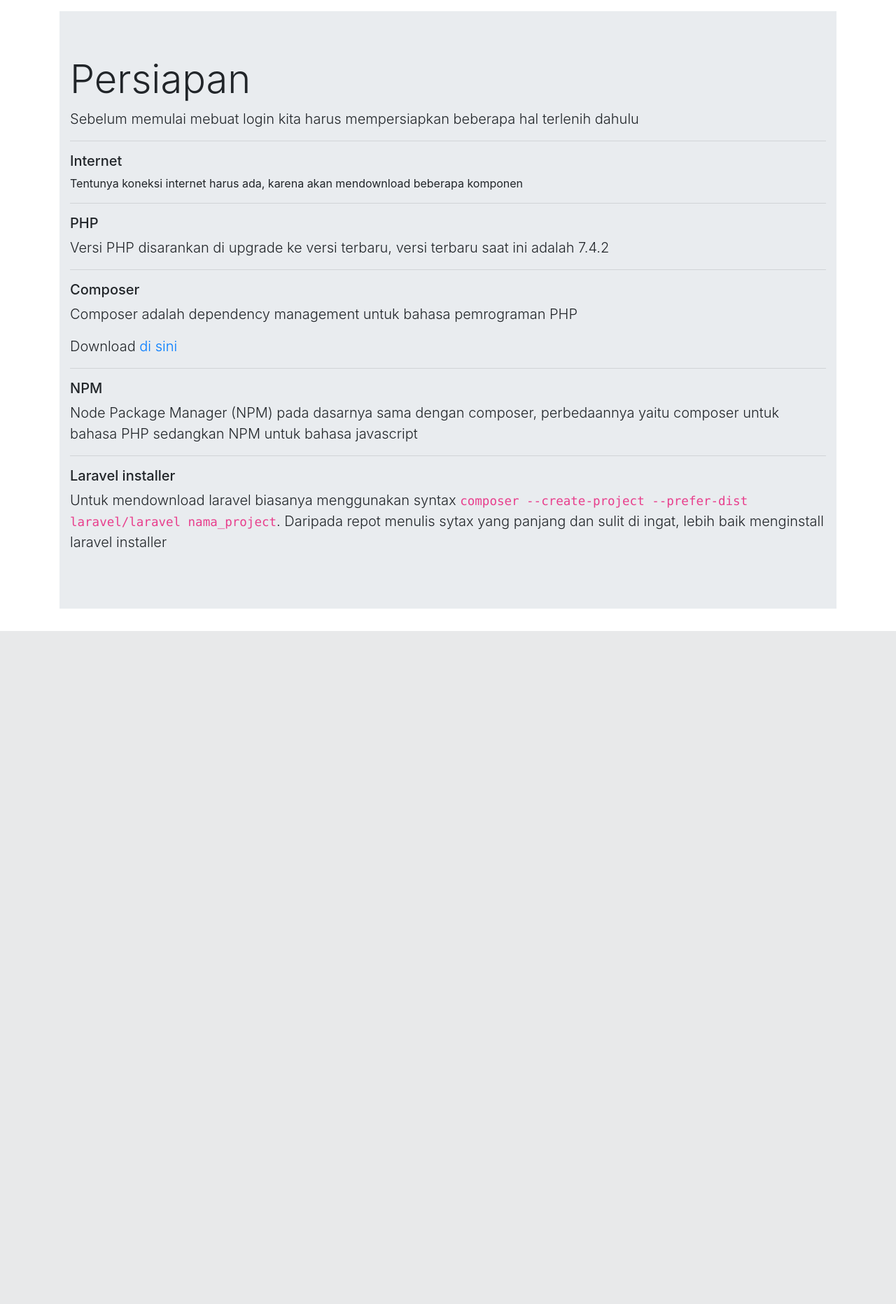
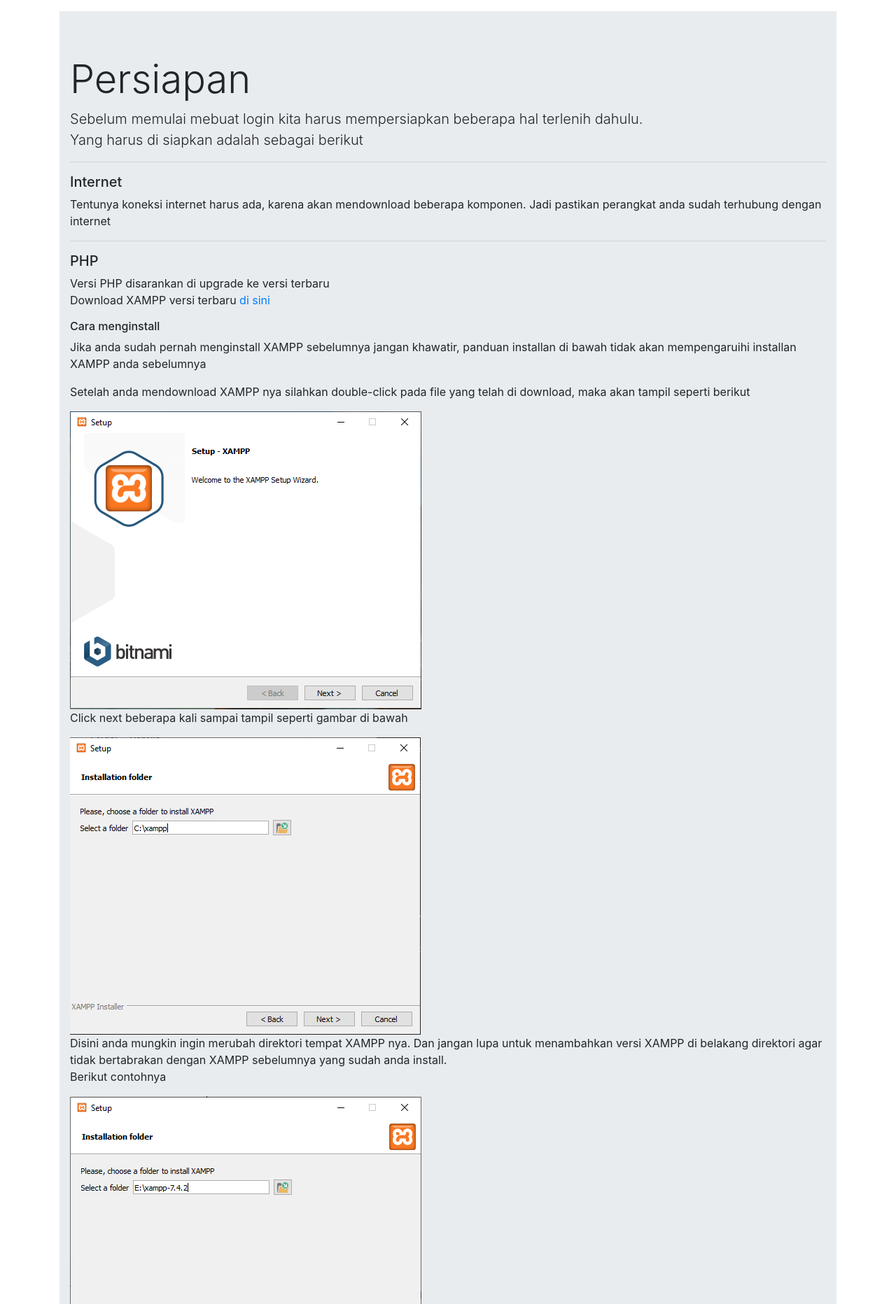
Before and after one commit to KNobHack/laravel-tutor, a PHP site: page /?page=persiapan in a window 1280 px wide. Shown: the part 56-1920 px from the top of the page at 70% size. Before the commit the page ends 958 px from the top, so only its background shows below. Run offline with PHP 8.4, Linux system fonts and the light colour scheme.

Commit message:
Welcome & persiapan xampp

```diff
--- a/persiapan.php
+++ b/persiapan.php
@@ -2,24 +2,34 @@
 <div class="jumbotron jumbotron-fluid">
     <div class="container">
         <h1 class="display-4">Persiapan</h1>
-        <p class="lead">Sebelum memulai mebuat login kita harus mempersiapkan beberapa hal terlenih dahulu</p>
+        <p class="lead">Sebelum memulai mebuat login kita harus mempersiapkan beberapa hal terlenih dahulu.<br>Yang harus di siapkan adalah sebagai berikut</p>
         <hr>
         <h5 class="display-10">Internet</h5>
-        <p>Tentunya koneksi internet harus ada, karena akan mendownload beberapa komponen</p>
+        <p>Tentunya koneksi internet harus ada, karena akan mendownload beberapa komponen. Jadi pastikan perangkat anda sudah terhubung dengan internet</p>
         <hr>
         <h5 class="display-10">PHP</h5>
-        <p class="lead">Versi PHP disarankan di upgrade ke versi terbaru, versi terbaru saat ini adalah 7.4.2</p>
+        <p>Versi PHP disarankan di upgrade ke versi terbaru<br>Download XAMPP versi terbaru <a href="https://www.apachefriends.org/" target="_blank">di sini</a></p>
+        <h6>Cara menginstall</h6>
+        <p>Jika anda sudah pernah menginstall XAMPP sebelumnya jangan khawatir, panduan installan di bawah tidak akan mempengaruihi installan XAMPP anda sebelumnya</p>
+        <p>Setelah anda mendownload XAMPP nya silahkan double-click pada file yang telah di download, maka akan tampil seperti berikut</p>
+        <img src="img/xampp1.PNG">
+        <p>Click next beberapa kali sampai tampil seperti gambar di bawah</p>
+        <img src="img/xampp2.PNG">
+        <p>Disini anda mungkin ingin merubah direktori tempat XAMPP nya. Dan jangan lupa untuk menambahkan versi XAMPP di belakang direktori agar tidak bertabrakan dengan XAMPP sebelumnya yang sudah anda install.<br>Berikut contohnya</p>
+        <img src="img/xampp3.PNG">
+        <p>Setelah itu click next sampai prosses instalasi di mulai, Kemudian tunggu.</p>
+        <p>Setelah selesai, buka folder XAMPP tadi lalu cari file bernama <code>xampp-control.exe</code>. Click kanan folder tersebut lalu pilih <code>Send to</code> kemudian <code>Desktop (create shortcut)</code></p>
+        <p>Lalu shortcut XAMPP akan muncul di desktop anda</p>
+        <img src="img/xampp4.PNG">
         <hr>
         <h5 class="display-10">Composer</h5>
-        <p class="lead">Composer adalah dependency management untuk bahasa pemrograman PHP</p>
-        <p class="lead">Download
-            <a href="https://getcomposer.com">di sini</a>
-        </p>
+        <p>Composer adalah dependency management untuk bahasa pemrograman PHP</p>
+        <p>Download composer <a href="https://getcomposer.org" target="_blank">di sini</a></p>
         <hr>
         <h5 class="display-10">NPM</h5>
-        <p class="lead">Node Package Manager (NPM) pada dasarnya sama dengan composer, perbedaannya yaitu composer untuk bahasa PHP sedangkan NPM untuk bahasa javascript</p>
+        <p>Node Package Manager (NPM) pada dasarnya sama dengan composer, perbedaannya yaitu composer untuk bahasa PHP sedangkan NPM untuk bahasa javascript</p>
         <hr>
         <h5 class="display-10">Laravel installer</h5>
-        <p class="lead">Untuk mendownload laravel biasanya menggunakan syntax <code>composer --create-project --prefer-dist laravel/laravel nama_project</code>. Daripada repot menulis sytax yang panjang dan sulit di ingat, lebih baik menginstall laravel installer</p>
+        <p>Untuk mendownload laravel biasanya menggunakan syntax <code>composer --create-project --prefer-dist laravel/laravel nama_project</code>. Daripada repot menulis sytax yang panjang dan sulit di ingat, lebih baik menginstall laravel installer</p>
     </div>
 </div>
--- a/welcome.php
+++ b/welcome.php
@@ -3,6 +3,8 @@
     <h1 class="display-4">Selamat Datang</h1>
     <p class="lead">Belajar membuat login menggunakan laravel</p>
     <hr class="my-4">
-    <p>Langsung aja mulai, click tombol mulai di bawah</p>
+    <p>Laravel adalah sebuah framework yang di khususkan untuk bahasa pemrograman PHP</p>
+    <p>Banyak sekali fitur yang bisa ku gunakan agar mempercepat pembuatan suatu situs web, Salah satunya yaitu membuat login tanpa menyentuh source code sama sekali. Tidak percaya???</p>
+    <p>Biar percaya langsung aja mulai tutorialnya, click tombol mulai di bawah</p>
     <a class="btn btn-primary btn-lg" href="./?page=persiapan" role="button">Mulai</a>
 </div>
```
Also changed, not shown: img/xampp1.PNG (added), img/xampp2.PNG (added), img/xampp3.PNG (added), img/xampp4.PNG (added).
